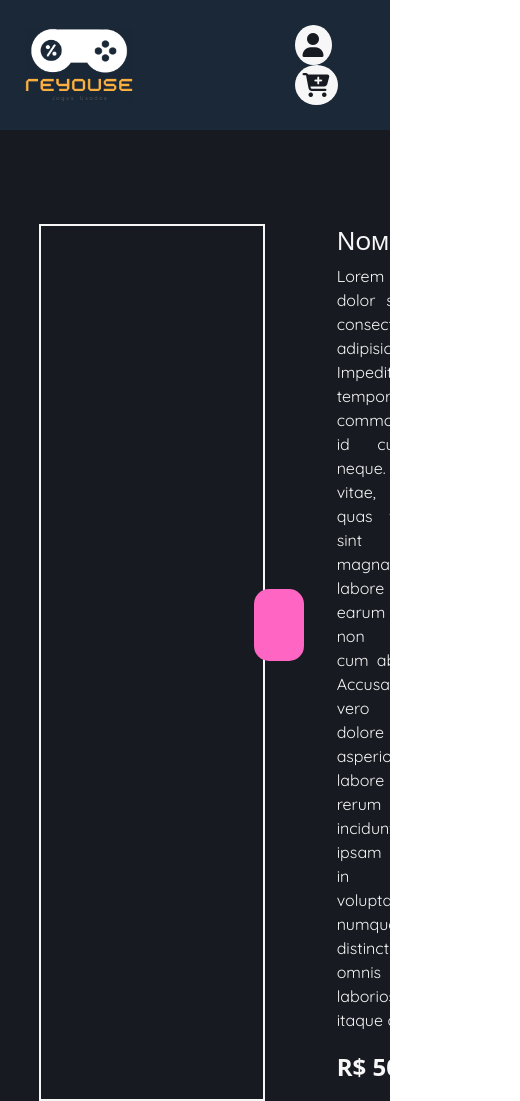
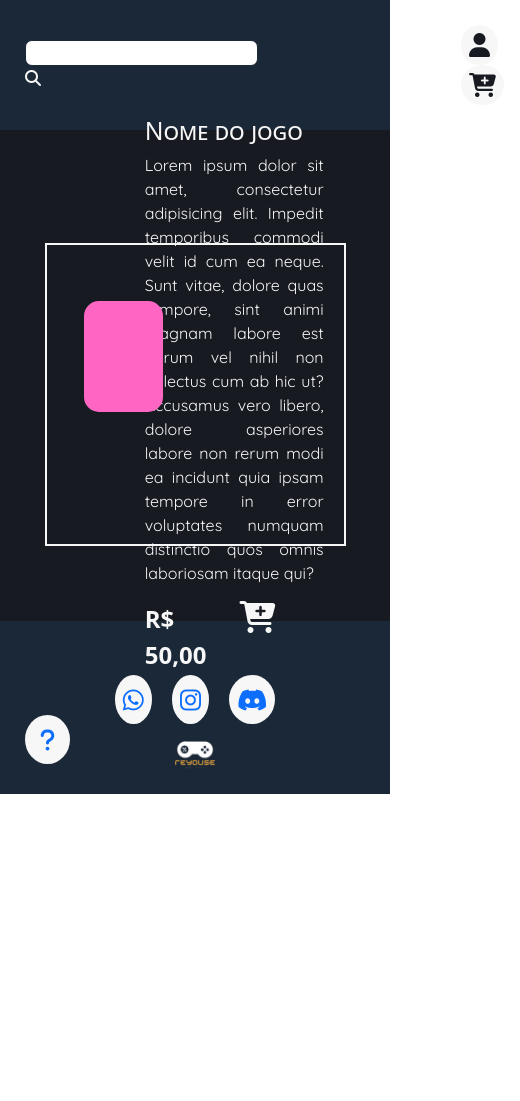
Before and after one commit to Reyouse/Geral, a plain HTML site: page frontEnd/HTML/telaInfosJogo.html in a window 390 px wide. Shown: the top 1101 px of the page, 520 px wide, since content can reach past the window. After the commit the page ends 844 px from the top, so only its background shows below. Drawn offline with nearby package versions, Linux system fonts and the light colour scheme.

Commit message:
Refatorando HTML e CSS

```diff
--- a/frontEnd/CSS/telaInfosJogo.css
+++ b/frontEnd/CSS/telaInfosJogo.css
@@ -10,21 +10,12 @@
     margin: 0;
     padding: 0;
 }
-body{
-    position: relative;
-    z-index: 0;
-}
-footer{
-    position: relative!important;
-    z-index: 999!important;
-}
-header, footer{
+header, footer, #conteudoModal{
     background-color: #1B2838;
     padding: 25px;
 }
-main{
+main, .cartUser i:hover, #socialMedia:hover, #btnDuvida:hover{
     background-color: #171A21;
-    overflow-x: hidden;
 }
 a:visited{
     color: inherit;
@@ -40,76 +31,41 @@ a:visited{
 header #logo{
     width: 42%;
 }
-.campoPesquisa i{
-    color: #171A21;
-    font-size: large;
-    border-radius: 50%;
-    background-color: #F7F7F7;
-    padding: 5px;
+.cartUser{
+    margin-right: 1em;
 }
 .cartUser i{
     color: #171A21;
     font-size: x-large;
     border-radius: 50%;
-    background-color: #F7F7F7;
     padding: 8px;
     margin-left: 12px;
 }
-.cartUser i:hover{
-    background-color: #171A21;
-    color: #F7F7F7;
-}
-input{
-    border-radius: 12px;
-    height: 0.7cm;
-}
-.campoPesquisa{
-    display: flex;
-    gap: 0.1cm;
-}
-/* Deixando o icone de pesquisa branco e sem a caixa em volta*/
-.navbar-collapse form[role="search"] button {
-    background-color: transparent;
-    border: none;
-    outline: none;
-    color: #f7f7f7;
-}
-/* Alterando as propriedadas da barra de pesquisa*/
-.form-control {
-    border-radius: 20px;
-    width: 300px;
-    outline: none;
-    box-shadow: none;
-  }
-
-.form-control:focus {
-    border-color: transparent;
-    box-shadow: none;
-}
-.caixaPesquisa{
-    display: flex;
-    gap: 8px;
+#caixaPesquisa{
+    border-radius: 7px;
+    border: 1px solid #1B2838;
+    margin-right: 2px;
 }
 
 /* Corpo */
-main{
-    padding: 1.5cm;
+.row{
+    display: flex;
+    justify-content: center;
 }
 h2{
     font-variant: small-caps;
 }
 .infosJogo{
-    height: min-content;
+    display: flex;
+    align-items: center;
     border: 2px solid #F7F7F7;
-    color: #F7F7F7;
     text-align: justify;
-    position: relative;
-    right: 1.8cm;
-    width: 87%;
+    margin: 3cm 0cm 2cm 0cm;
+    height: 8cm
 }
 .infosJogo p{
     font-size: medium;
-    width: 60%;
+    width: 90%;
     font-family: 'Quicksand', sans-serif;
 }
 .infosJogo span{
@@ -117,25 +73,14 @@ h2{
 }
 .infosJogo i{
    font-size: xx-large;
-   position: relative;
-   left: 9.2cm;
    cursor: pointer;
-   margin-bottom: 0.5cm;
-   color: #F7F7F7;
 }
-
 #imgJogo{
-    width: 20%;
+    width: 80%;
     border-radius: 15px;
     position: relative;
-    left: 4.9cm;
+    left: 1cm;
     bottom: 1cm;
-    z-index: 1;
-}
-.container{
-    display: flex;
-    align-items: center;
-    margin-top: 1cm;
 }
 
 /* Rodapé */
@@ -155,7 +100,6 @@ h2{
     margin: 0 1em 0 1em;
 }
 #socialMedia, #btnDuvida{
-    background-color: #F7F7F7;
     font-size: x-large;
     border-radius: 50%;
     padding: 8px;
@@ -164,12 +108,11 @@ h2{
     position: relative;
     top: 2cm;
 }
-#socialMedia:hover, #btnDuvida:hover{
-    background-color: #171A21;
+#conteudoModal, #socialMedia:hover, #btnDuvida:hover, .infosJogo, .infosJogo i, .cartUser i:hover{
     color: #F7F7F7;
 }
-.fa-question{
-    margin: 0 7px 0 7px;
+#btnFechar, #socialMedia, #btnDuvida, .cartUser i{
+    background-color: #F7F7F7;
 }
 footer #logo{
     width: 12%;
--- a/frontEnd/HTML/telaInfosJogo.html
+++ b/frontEnd/HTML/telaInfosJogo.html
@@ -17,15 +17,9 @@
         <div>
             <img src="../imgs/logo.png" alt="Logo Reyouse" id="logo">
         </div>
-        <div>
-            <div class="collapse navbar-collapse justify-content-end" id="navbarSupportedContent">
-                <form class="d-flex caixaPesquisa" role="search">
-                  <input class="form-control me-2" type="search" placeholder="Pesquisar" aria-label="Search">
-                  <button type="submit">
+        <div style="color: #F7F7F7; margin-right: 5cm;">
+            <input id="caixaPesquisa" type="text">
             <i class="fa-solid fa-magnifying-glass"></i>
-                  </button>
-                </form>
-              </div>
         </div>
         <div>
             <div class="cartUser">
@@ -38,14 +32,20 @@
     <!-- Corpo -->
     <main>
       <div class="container">
+        <div class="row">
+          <div class="col-10">
+            <div class="infosJogo">
+              <div>
                 <img src="../imgs/bannner.png" alt="Banner de teste" id="imgJogo">
-            <div class="row">
-                <div class="col-12 infosJogo">
-                    <div style="position: relative; left: 7.5cm;">
+              </div>
+              <div>
                 <h2>Nome do jogo</h2>
                 <p>Lorem ipsum dolor sit amet, consectetur adipisicing elit. Impedit temporibus commodi velit id cum ea neque. Sunt vitae, dolore quas tempore, sint animi magnam labore est earum vel nihil non delectus cum ab hic ut? Accusamus vero libero, dolore asperiores labore non rerum modi ea incidunt quia ipsam tempore in error voluptates numquam distinctio quos omnis laboriosam itaque qui?</p>
+                <div style="display: flex; justify-content: space-between; padding-right: 1.8cm;">
                   <span><b>R$ 50,00</b></span>
                   <a href="#"><i class="fa-sharp fa-solid fa-cart-plus"></i></a>
+                </div>
+              </div>
             </div>
           </div>
         </div>
@@ -54,18 +54,21 @@
 
     <!-- Rodapé -->
     <footer>
-            <a href="#" class="openModal"><span id="btnDuvida"><i class="fa-solid fa-question"></i></span></a>
+            <a href="#" id="btnDuvida" data-bs-toggle="modal" data-bs-target="#exampleModal"><i class="fa-solid fa-question" style="margin: 0 7px 0 7px;"></i></a>
 
             <!-- Modal -->
-            <div class="modal" tabindex="-1">
+            <div class="modal fade" id="exampleModal" tabindex="-1" aria-labelledby="exampleModalLabel" aria-hidden="true">
               <div class="modal-dialog">
-                <div class="modal-content">
+                <div class="modal-content" id="conteudoModal">
                   <div class="modal-header">
-                    <h5 class="modal-title">Modal title</h5>
-                    <button type="button" class="btn-close" data-bs-dismiss="modal" aria-label="Close"></button>
+                    <h1 class="modal-title fs-5" id="exampleModalLabel">Modal title</h1>
+                    <button type="button" id="btnFechar" class="btn-close" data-bs-dismiss="modal" aria-label="Close"></button>
                   </div>
                   <div class="modal-body">
-                    <p>Modal body text goes here.</p>
+                    ...
+                  </div>
+                  <div class="modal-body">
+                    ...
                   </div>
                   <div class="modal-footer">
                     <button type="button" class="btn btn-secondary" data-bs-dismiss="modal">Close</button>
```
Lines whose indentation alone changed are shown as unchanged.
